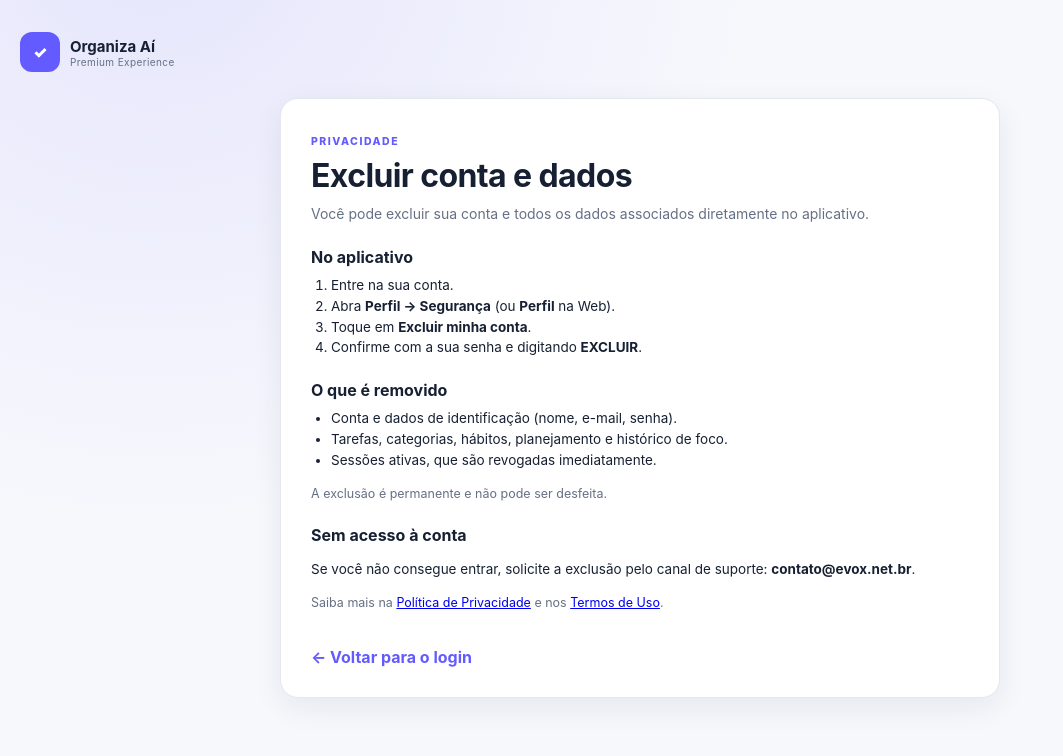
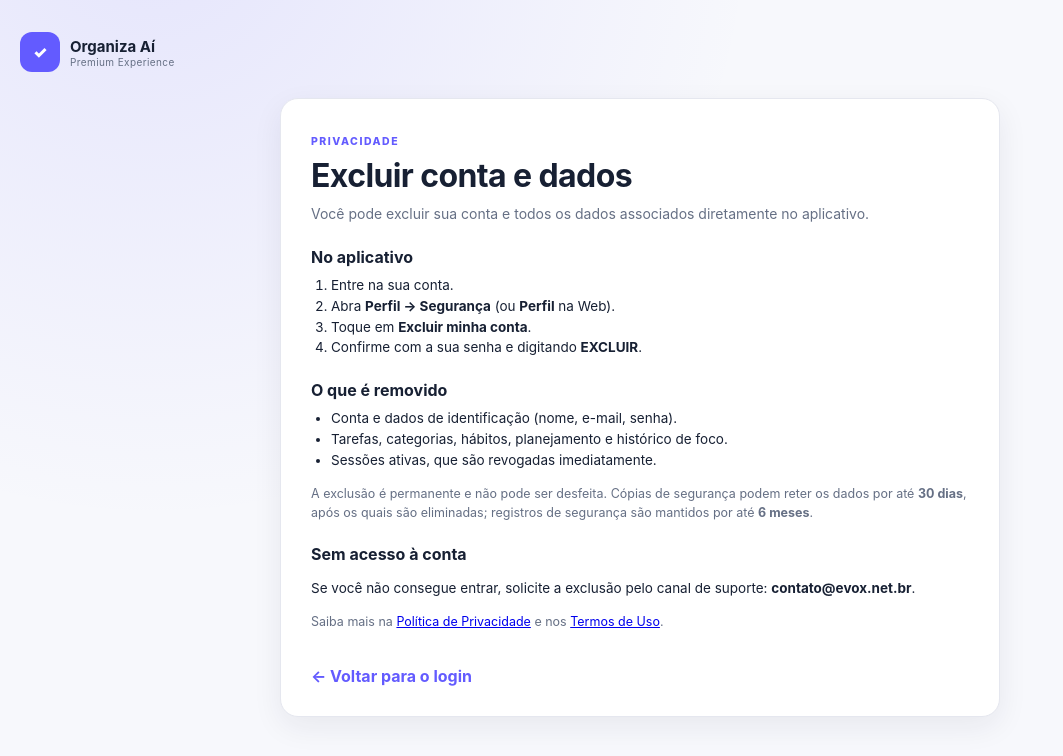
Before and after one commit to rossiolourenco/organiza-ai-web, an Angular app in the folder frontend/: page /excluir-conta in a window 1280 px wide. Shown: the top 756 px of the page, without its empty margins (0-1063 px from the left). Built offline with nearby package versions, Linux system fonts and the light colour scheme.

Commit message:
fix(conta): informa retenção de backups na página de exclusão (#9)
O Google Play exige que a URL de exclusão detalhe os dados mantidos e o prazo.
Acrescenta backups de até 30 dias e logs de segurança de 6 meses.

Co-authored-by: Francisco Rossio <evox@evox.net.br>

```diff
--- a/frontend/src/app/pages/excluir-conta/excluir-conta.component.html
+++ b/frontend/src/app/pages/excluir-conta/excluir-conta.component.html
@@ -23,7 +23,11 @@
       <li>Tarefas, categorias, hábitos, planejamento e histórico de foco.</li>
       <li>Sessões ativas, que são revogadas imediatamente.</li>
     </ul>
-    <p class="nota">A exclusão é permanente e não pode ser desfeita.</p>
+    <p class="nota">
+      A exclusão é permanente e não pode ser desfeita. Cópias de segurança podem reter os dados por
+      até <strong>30 dias</strong>, após os quais são eliminadas; registros de segurança são mantidos
+      por até <strong>6 meses</strong>.
+    </p>
 
     <h2>Sem acesso à conta</h2>
     <p>
```
